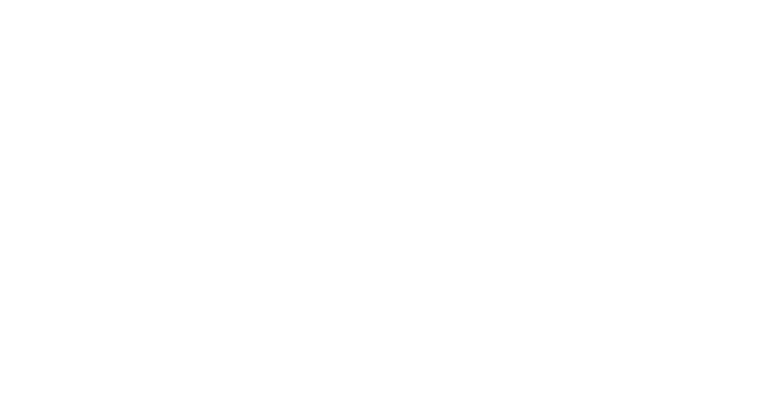
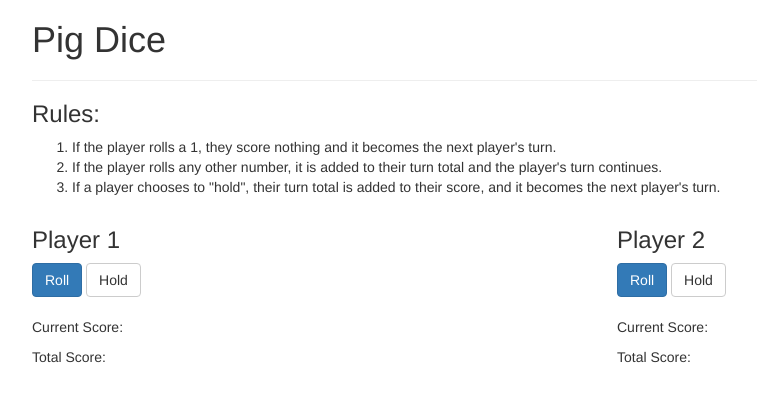
Before and after one commit to brookehurford/pigDice, a plain HTML site: page index.html in a window 1280 px wide. Shown: the whole page, without its empty margins (38-795 px from the left). Drawn offline with Linux system fonts and the light colour scheme.

Commit message:
Add initial user interface styles

```diff
--- a/index.html
+++ b/index.html
@@ -9,6 +9,33 @@
     <script src="js/master.js" charset="utf-8"></script>
   </head>
   <body>
+    <div class="container">
+      <h1>Pig Dice<h1>
+      <hr>
+      <h3>Rules:</h3>
+      <ol>
+        <li>If the player rolls a 1, they score nothing and it becomes the next player's turn.</li>
+        <li>If the player rolls any other number, it is added to their turn total and the player's turn continues.</li>
+        <li>If a player chooses to "hold", their turn total is added to their score, and it becomes the next player's turn.</li>
+      </ol>
 
+      <div class="row">
+        <div class="col-md-6">
+          <h3>Player 1</h3>
+          <button class="btn btn-primary">Roll</button>
+          <button class="btn btn-default">Hold</button>
+          <br></br>
+          <p>Current Score: </p> <span class="player1-curScore"></span>
+          <p>Total Score: </p> <span class="player1-totalScore"></span>
+        </div>
+        <div class="col-md-6">
+          <h3>Player 2</h3>
+          <button class="btn btn-primary">Roll</button>
+          <button class="btn btn-default">Hold</button>
+          <br></br>
+          <p>Current Score: </p> <span class="player2-curScore"></span>
+          <p>Total Score: </p> <span class="player2-totalScore"></span>
+        </div>
+      </div>
   </body>
 </html>
```
